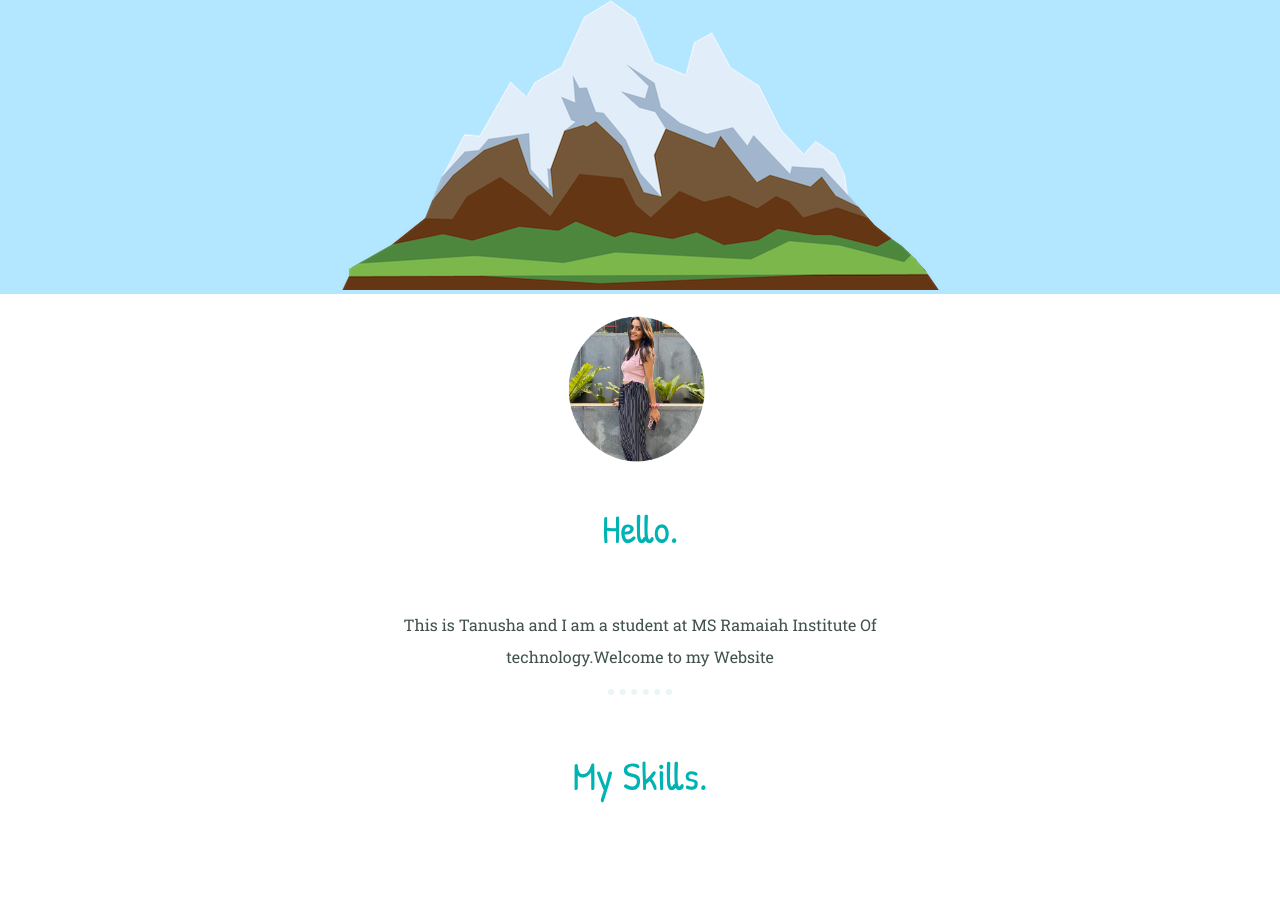
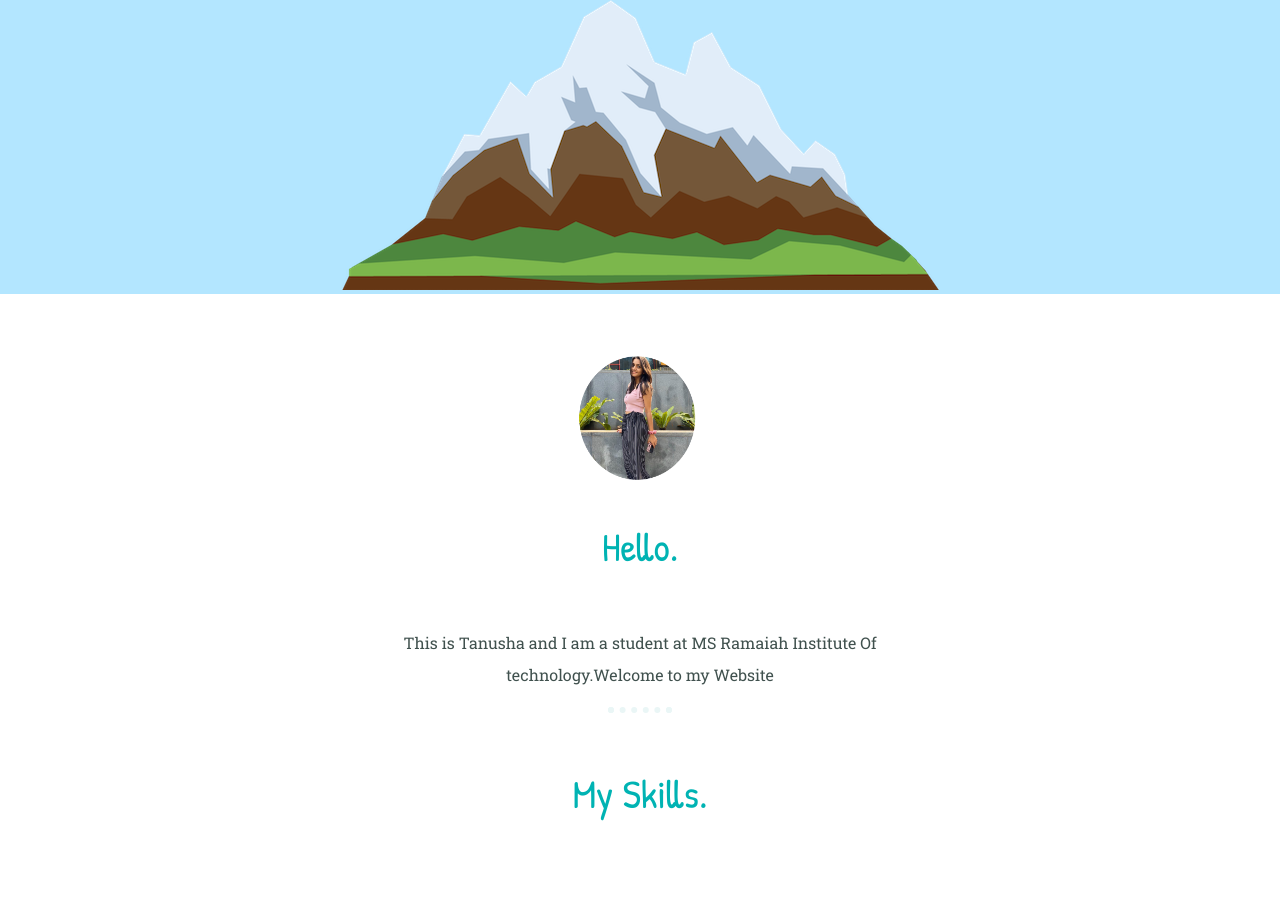
Before and after one commit to tanushamukund/tanusha, a plain HTML site: page index.html in a window 1280 px wide. Shown: the part 580-1489 px from the top of the page. Drawn offline with nearby package versions, Linux system fonts and the light colour scheme.

Commit message:
Update style.css

```diff
--- a/style.css
+++ b/style.css
@@ -52,7 +52,7 @@ a:hover {
   background-color:  #b3e6ff;
 }
 .middle-container {
-  margin:20px 0px 50px 0;
+  margin:60px 0px 50px 0;
 }
 .bottom-container{
   background-color: #66BFBF;
@@ -129,7 +129,7 @@ span{
   width: 25%;
 }
 .tanu{
-  width:150px;
+  width:25%;
 }
 .btn {
     box-shadow: 0px 1px 0px 0px #f0f7fa;
```
